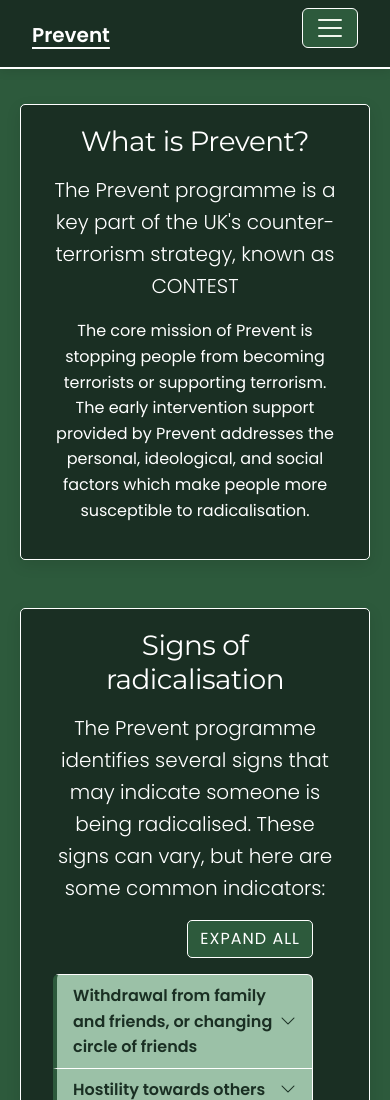
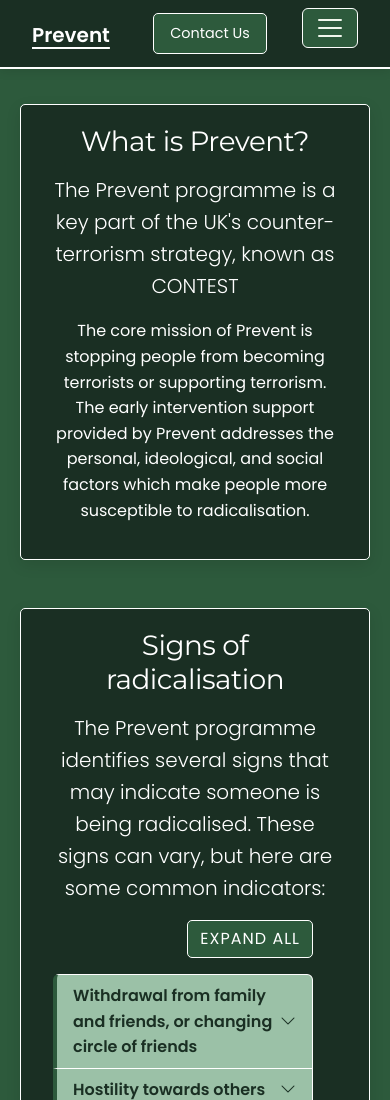
Before and after one commit to w1zzball/CI-Prevent-Project, a plain HTML site: page index.html in a window 390 px wide. Shown: the top 1100 px of the page. Drawn offline with nearby package versions, Linux system fonts and the light colour scheme.

Commit message:
change contact us link to always be visible even on small screens

```diff
--- a/assets/styles/style.css
+++ b/assets/styles/style.css
@@ -221,6 +221,13 @@
     border-color: var(--background-green) !important;
 }
 
+/* Navbar mobile contact button */
+.navbar .nav-link[href="#contact"].d-lg-none {
+    margin-right: 1rem;
+    padding: 0.5rem 1rem !important;
+    font-size: 0.9rem;
+}
+
 .navbar-nav {
     margin-left: 23% !important;
     margin-right: auto !important;
--- a/index.html
+++ b/index.html
@@ -23,13 +23,14 @@
     <nav class="navbar navbar-expand-lg bg-body-tertiary fixed-top">
       <div class="container-fluid">
         <a class="navbar-brand" href="./index.html">Prevent</a>
+        <a class="nav-link d-lg-none" href="#contact">Contact Us</a>
         <button class="navbar-toggler" type="button" data-bs-toggle="collapse" data-bs-target="#navbarSupportedContent"
           aria-controls="navbarSupportedContent" aria-expanded="false" aria-label="Toggle navigation">
           <span class="navbar-toggler-icon"></span>
         </button>
         <div class="collapse navbar-collapse" id="navbarSupportedContent">
           <ul class="navbar-nav me-auto mb-2 mb-lg-0">
-            <li class="nav-item">
+            <li class="nav-item d-none d-lg-block">
               <a class="nav-link" href="#contact">Contact Us</a>
             </li>
             <li class="nav-item">
```
